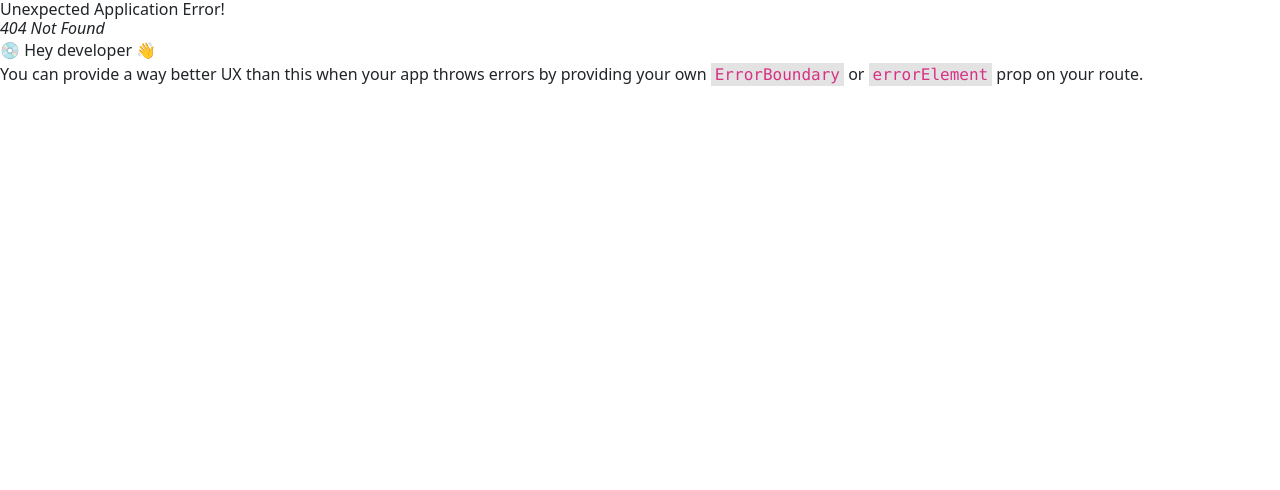
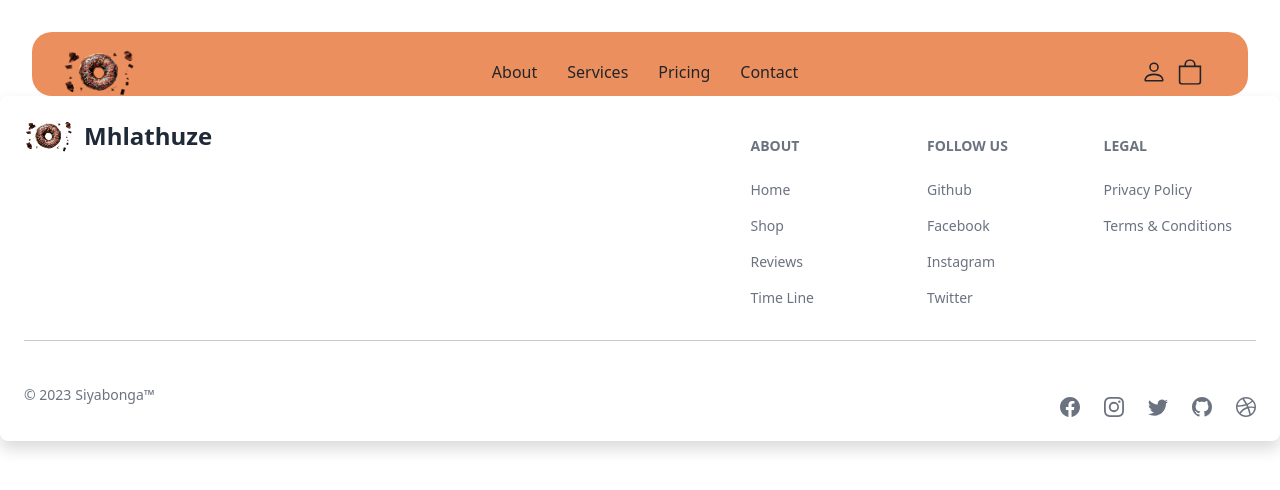
Before and after one commit to siyabongasamkelo/donuts, a React (Create React App) app in the folder clientside/myapp/: page /single in a window 1280 px wide. Before the commit this address had no page. Shown: the top 490 px of the page. Built offline with nearby package versions, Linux system fonts and the light colour scheme.

Commit message:
working on #14

```diff
--- a/clientside/myapp/src/App.js
+++ b/clientside/myapp/src/App.js
@@ -8,6 +8,7 @@ import { CartPage } from "./pages/CartPage";
 import { HomePage } from "./pages/HomePage";
 import { RegisterPage } from "./pages/RegisterPage";
 import LoginPage from "./pages/LoginPage";
+import SingleProdPage from "./pages/SingleProdPage";
 
 function App() {
   const router = createBrowserRouter(
@@ -18,6 +19,7 @@ function App() {
         <Route path="/cart" element={<CartPage />} />
         <Route path="/register" element={<RegisterPage />} />
         <Route path="/login" element={<LoginPage />} />
+        <Route path="/single" element={<SingleProdPage />} />
       </Route>
     )
   );
--- /dev/null
+++ b/clientside/myapp/src/pages/SingleProdPage.js
@@ -0,0 +1,13 @@
+import SingleProduct from "../singleproduct/SingleProduct";
+import { Footers } from "../components/Footer";
+
+const SingleProdPage = () => {
+  return (
+    <div>
+      <SingleProduct />
+      <Footers />
+    </div>
+  );
+};
+
+export default SingleProdPage;
--- /dev/null
+++ b/clientside/myapp/src/singleproduct/SingleProduct.js
@@ -0,0 +1,93 @@
+import styled from "styled-components";
+import Header from "../components/Header";
+
+export const SingleProdStyled = styled.div`
+  width: 100vw;
+  @media (max-width: 480px) {
+    background-color: #ec8f5e;
+    height: auto;
+  }
+`;
+export const Contatiner = styled.div`
+  width: 95%;
+  height: 90%;
+  border-radius: 20px;
+  background-color: #ec8f5e;
+  /* @media (max-width: 480px) {
+    width: 90%;
+  } */
+  @media only screen and (max-width: 600px) {
+    width: 90%;
+    overflow-x: visible;
+  }
+
+  @media only screen and (min-width: 768px) {
+    margin-top: 2rem;
+    overflow-x: visible;
+  }
+`;
+export const MainDiv = styled.div`
+  width: 95%;
+  height: 95%;
+`;
+export const HeroDiv = styled.div`
+  height: 90%;
+  width: 100%;
+`;
+
+export const LeftDiv = styled.div`
+  @media only screen and (max-width: 600px) {
+    height: 30vh;
+    background-color: blue;
+  }
+  @media only screen and (min-width: 768px) {
+  }
+
+  @media only screen and (min-width: 992px) {
+  }
+`;
+
+export const Middle = styled.div`
+  @media only screen and (max-width: 600px) {
+    height: 40vh;
+    background-color: red;
+  }
+
+  @media only screen and (min-width: 768px) {
+  }
+  @media only screen and (min-width: 992px) {
+  }
+
+  @media only screen and (min-width: 1200px) {
+  }
+`;
+
+export const RightDiv = styled.div`
+  @media only screen and (max-width: 600px) {
+    height: 30vh;
+    background-color: green;
+  }
+  @media only screen and (min-width: 768px) {
+  }
+  @media only screen and (min-width: 1200px) {
+  }
+`;
+
+const SingleProduct = () => {
+  return (
+    <SingleProdStyled className=" d-flex justify-content-around ">
+      <Contatiner className=" d-flex justify-content-around ">
+        <MainDiv>
+          <Header />
+          <HeroDiv className=" d-flex flex-column">
+            <LeftDiv></LeftDiv>
+            <Middle></Middle>
+            <RightDiv></RightDiv>
+          </HeroDiv>
+        </MainDiv>
+      </Contatiner>
+    </SingleProdStyled>
+  );
+};
+
+export default SingleProduct;
```
